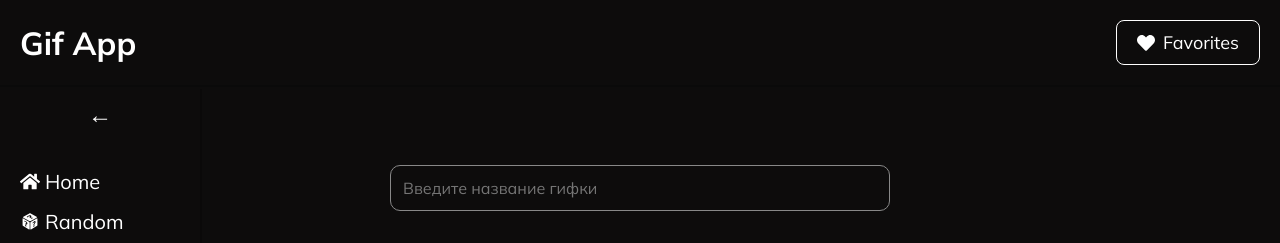
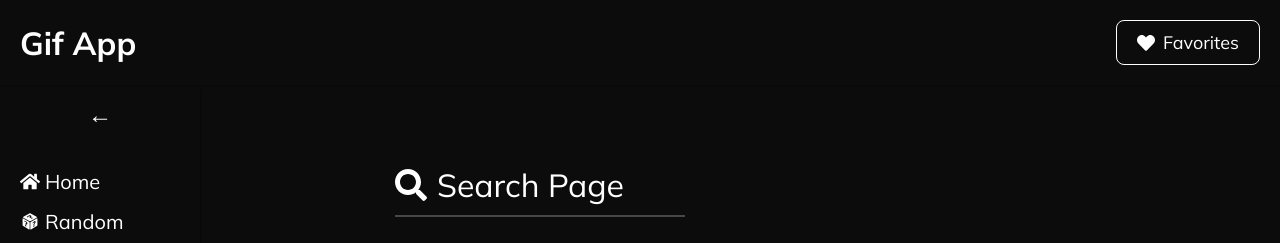
Before and after one commit to tsukkuku/gifs-app, a React (Vite) app: page /search in a window 1280 px wide. Shown: the top 243 px of the page. Built offline with nearby package versions, Linux system fonts and the light colour scheme; no server answers.

Commit message:
feat: add title to each page

```diff
--- /dev/null
+++ b/src/pages/random/RandomPage.module.scss
@@ -0,0 +1,22 @@
+.titleContainer {
+  min-width: 470px;
+  display: flex;
+  flex-direction: column;
+  align-items: start;
+  gap: 10px;
+}
+
+.title {
+  display: flex;
+  justify-content: center;
+  align-items: center;
+  gap: 10px;
+  color: #fff;
+  font-size: 32px;
+}
+
+.line {
+  width: 290px;
+  height: 2px;
+  background: rgb(71, 71, 71);
+}
--- a/src/pages/random/RandomPage.tsx
+++ b/src/pages/random/RandomPage.tsx
@@ -2,6 +2,8 @@ import Gif from "@/components/Gif/Gif";
 import Button from "@/components/ui/Button/Button";
 import { useGetRandomGifQuery } from "@/services/api";
 import { ClipLoader } from "react-spinners";
+import style from "./RandomPage.module.scss";
+import { GiPerspectiveDiceSixFacesRandom } from "react-icons/gi";
 
 const RandomPage = () => {
   const { data, isLoading, error, isFetching, refetch } =
@@ -13,6 +15,13 @@ const RandomPage = () => {
 
   return (
     <>
+      <div className={style.titleContainer}>
+        <h1 className={style.title}>
+          <GiPerspectiveDiceSixFacesRandom />
+          Random Gif
+        </h1>
+        <hr className={style.line} />
+      </div>
       <Gif item={data.data} variant="random" />
       <Button onClick={refetch} variant="pagination">
         &rarr;
--- /dev/null
+++ b/src/pages/search/SearchPage.module.scss
@@ -0,0 +1,22 @@
+.titleContainer {
+  min-width: 490px;
+  display: flex;
+  flex-direction: column;
+  align-items: start;
+  gap: 10px;
+}
+
+.title {
+  display: flex;
+  justify-content: center;
+  align-items: center;
+  gap: 10px;
+  color: #fff;
+  font-size: 32px;
+}
+
+.line {
+  width: 290px;
+  height: 2px;
+  background: rgb(71, 71, 71);
+}
--- a/src/pages/search/SearchPage.tsx
+++ b/src/pages/search/SearchPage.tsx
@@ -9,6 +9,8 @@ import { useAppSelector } from "@/store/hooks";
 import { selectOffset } from "@/store/selectors/offset.selector";
 import { useState, type ChangeEvent } from "react";
 import { ClipLoader } from "react-spinners";
+import style from "./SearchPage.module.scss";
+import { FaSearch } from "react-icons/fa";
 
 const SearchPage = () => {
   const offset = useAppSelector(selectOffset);
@@ -39,6 +41,13 @@ const SearchPage = () => {
 
   return (
     <>
+      <div className={style.titleContainer}>
+        <h1 className={style.title}>
+          <FaSearch />
+          Search Page
+        </h1>
+        <hr className={style.line} />
+      </div>
       <Input
         placeholder="Введите название гифки"
         onChange={handleChange}
--- /dev/null
+++ b/src/pages/stickers/StickersPage.module.scss
@@ -0,0 +1,22 @@
+.titleContainer {
+  width: 1053px;
+  display: flex;
+  flex-direction: column;
+  align-items: start;
+  gap: 10px;
+}
+
+.title {
+  display: flex;
+  justify-content: center;
+  align-items: center;
+  gap: 10px;
+  color: #fff;
+  font-size: 32px;
+}
+
+.line {
+  width: 290px;
+  height: 2px;
+  background: rgb(71, 71, 71);
+}
--- a/src/pages/stickers/StickersPage.tsx
+++ b/src/pages/stickers/StickersPage.tsx
@@ -6,6 +6,8 @@ import { useGetStickersQuery } from "@/services/api";
 import { useAppSelector } from "@/store/hooks";
 import { selectOffset } from "@/store/selectors/offset.selector";
 import { ClipLoader } from "react-spinners";
+import style from "./StickersPage.module.scss";
+import { FaArrowTrendUp } from "react-icons/fa6";
 
 const StickersPage = () => {
   const offset = useAppSelector(selectOffset);
@@ -16,6 +18,13 @@ const StickersPage = () => {
   if (error) return <p>Error loading Stickers</p>;
   return (
     <>
+      <div className={style.titleContainer}>
+        <h1 className={style.title}>
+          <FaArrowTrendUp />
+          Popular Stickers
+        </h1>
+        <hr className={style.line} />
+      </div>
       <GifList>
         {newGifs.map((item) => (
           <Gif key={item.images.original.url} item={item} variant="sticker" />
--- /dev/null
+++ b/src/pages/trends/TrendsPage.module.scss
@@ -0,0 +1,22 @@
+.titleContainer {
+  width: 1053px;
+  display: flex;
+  flex-direction: column;
+  align-items: start;
+  gap: 10px;
+}
+
+.title {
+  display: flex;
+  justify-content: center;
+  align-items: center;
+  gap: 10px;
+  color: #fff;
+  font-size: 32px;
+}
+
+.line {
+  width: 290px;
+  height: 2px;
+  background: rgb(71, 71, 71);
+}
--- a/src/pages/trends/TrendsPage.tsx
+++ b/src/pages/trends/TrendsPage.tsx
@@ -6,6 +6,8 @@ import { useAppSelector } from "@/store/hooks";
 import Button from "@/components/ui/Button/Button";
 import { ClipLoader } from "react-spinners";
 import { selectOffset } from "@/store/selectors/offset.selector";
+import style from "./TrendsPage.module.scss";
+import { TbChartBarPopular } from "react-icons/tb";
 
 const TrendsPage = () => {
   const offset = useAppSelector(selectOffset);
@@ -19,6 +21,13 @@ const TrendsPage = () => {
 
   return (
     <>
+      <div className={style.titleContainer}>
+        <h1 className={style.title}>
+          <TbChartBarPopular />
+          Popular Gifs
+        </h1>
+        <hr className={style.line} />
+      </div>
       <GifList>
         {newGifs.map((item) => (
           <Gif item={item} key={item.images.original.url} />
```
